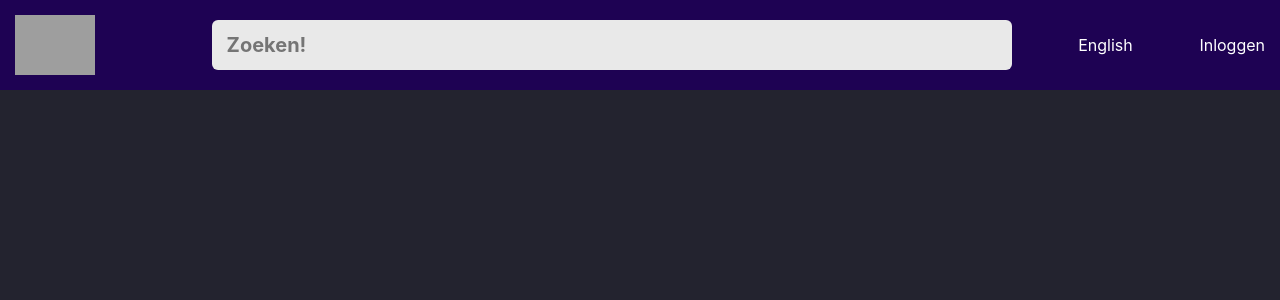
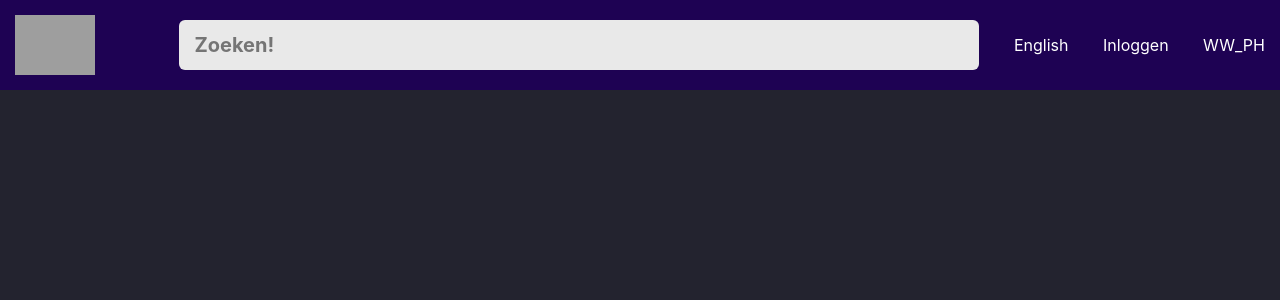
Before and after one commit to Joachiem/NerdyGadgets, a PHP site: page / in a window 1280 px wide. Shown: the top 300 px of the page. Run offline with PHP 8.4, Linux system fonts and the light colour scheme; some libraries are stand-ins or nearby versions; some web fonts are replaced; grey boxes are pictures that could not be loaded.

Commit message:
Update navbar.php

```diff
--- a/partials/navbar.php
+++ b/partials/navbar.php
@@ -9,6 +9,9 @@
     </div>
     <div class="inloggen">
         <a>Inloggen</a>
+    </div>
+    <div class="winkelwagentje">
+        <a>WW_PH</a>
     </div>
 </nav>
 
@@ -46,4 +49,12 @@
     .english {
 
     }
+
+    .inloggen {
+
+    }
+
+    .winkelwagentje {
+
+    }
 </style>
```
